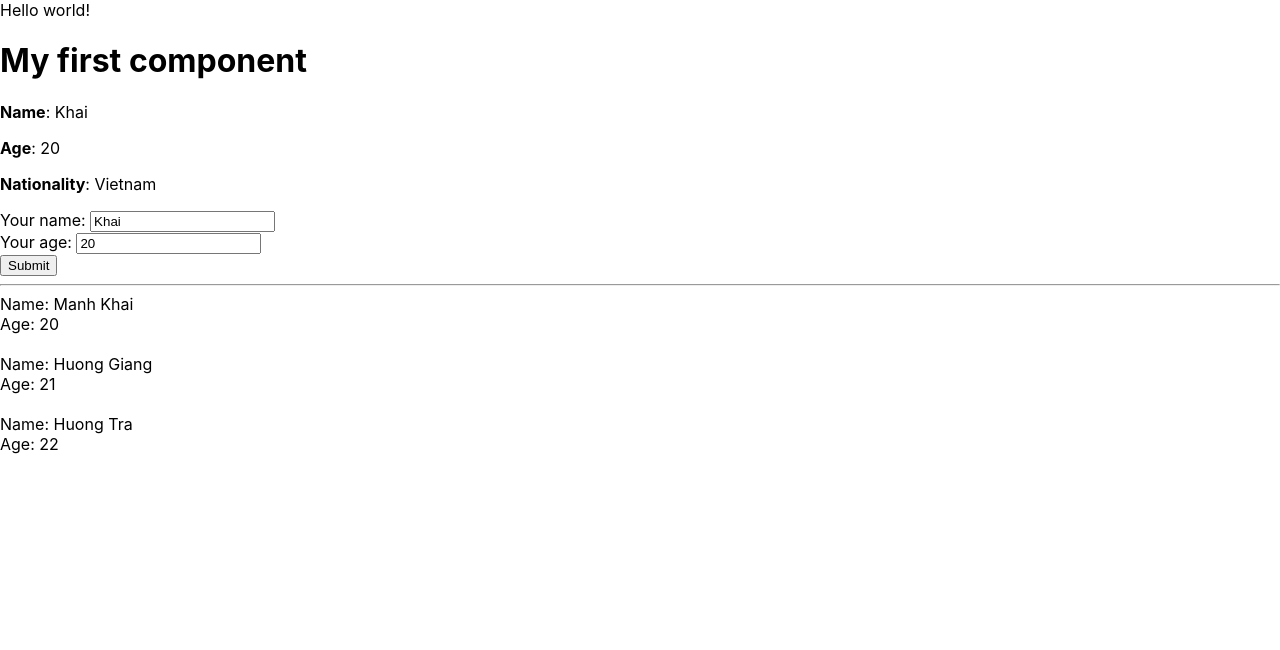
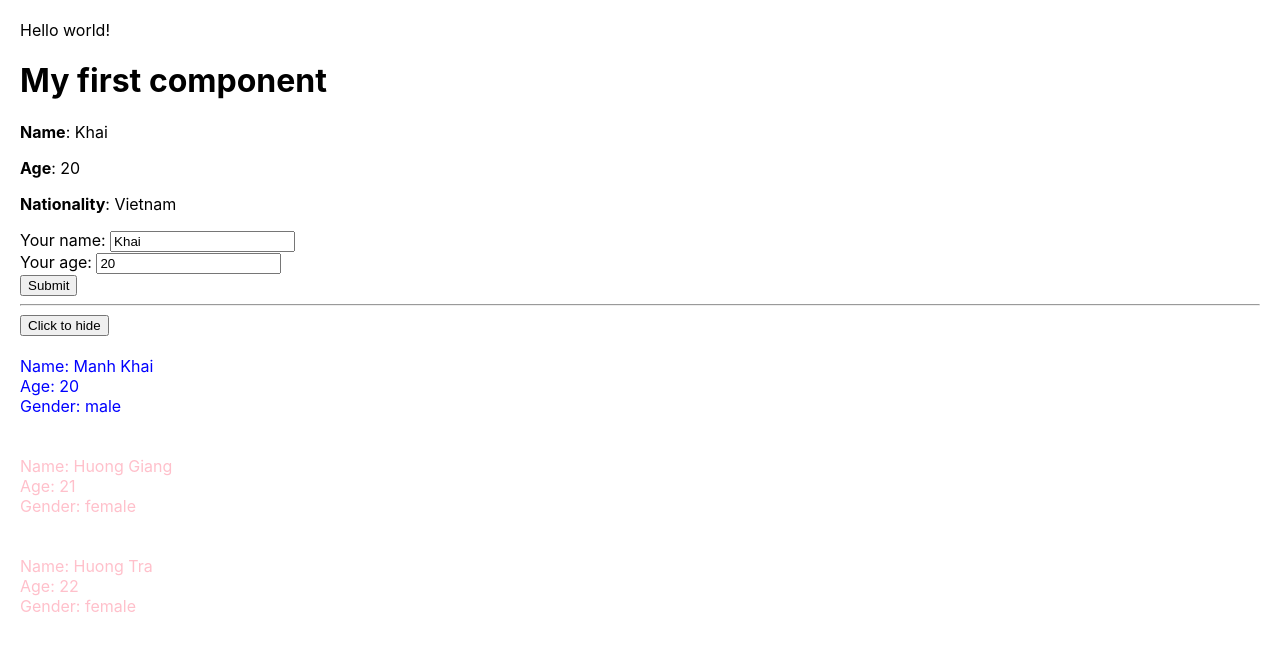
Before and after one commit to Mkhai205/react-hook, a React (Create React App) app: page / in a window 1280 px wide. Shown: the top 650 px of the page. Built offline with nearby package versions, Linux system fonts and the light colour scheme.

Commit message:
conditional output

```diff
--- a/src/App.css
+++ b/src/App.css
@@ -1,5 +1,16 @@
+.blue {
+  color: blue;
+}
+
+.pink {
+  color: pink;
+}
+
+
+/*  */
 body {
   margin: 0;
+  padding: 20px;
   font-family: -apple-system, BlinkMacSystemFont, 'Segoe UI', 'Roboto', 'Oxygen',
     'Ubuntu', 'Cantarell', 'Fira Sans', 'Droid Sans', 'Helvetica Neue',
     sans-serif;
--- a/src/components/DisplayInfor.js
+++ b/src/components/DisplayInfor.js
@@ -1,6 +1,17 @@
 import React from 'react';
 
 class DisplayInfor extends React.Component {
+
+    state = {
+        isShowListUser: true,
+    }
+
+    handleShowHide() {
+        this.setState({
+            isShowListUser: !this.state.isShowListUser
+        });
+    }
+
     render() {
         // props => properties
         // props => read-only
@@ -9,19 +20,31 @@ class DisplayInfor extends React.Component {
         // destructuring array/object
         const { listUser } = this.props;
         // console.log(listUser);
+        console.table(listUser);
 
         return (
             <div>
+                <div>
+                    <button onClick={() => { this.handleShowHide() }}>
+                        {this.state.isShowListUser ? 'Click to hide' : 'Click to show'}
+                    </button>
+                </div>
+                {this.state.isShowListUser &&
+                    <div>
                         {listUser.map((user, index) => {
-                    console.log(index);
+                            // console.log(index);
                             return (
-                        <div key={user.id}>
+                                <div key={user.id} className={user.gender === 'male' ? 'blue' : 'pink'}>
+                                    <br />
                                     <div>Name: {user.name}</div>
                                     <div>Age: {user.age}</div>
+                                    <div>Gender: {user.gender}</div>
                                     <br />
                                 </div>
                             )
                         })}
+                    </div>
+                }
             </div>
         )
     }
--- a/src/components/MyComponent.js
+++ b/src/components/MyComponent.js
@@ -6,9 +6,9 @@ class MyComponent extends React.Component {
 
     state = {
         listUser: [
-            {id: 1, name: 'Manh Khai', age: 20},
-            {id: 2, name: 'Huong Giang', age: 21},
-            {id: 3, name: 'Huong Tra', age: 22},
+            {id: 1, name: 'Manh Khai', age: 20, gender: 'male'},
+            {id: 2, name: 'Huong Giang', age: 21, gender: 'female'},
+            {id: 3, name: 'Huong Tra', age: 22, gender: 'female'},
         ]
     }
 
--- a/src/index.js
+++ b/src/index.js
@@ -8,9 +8,12 @@ import store from './redux/store';
 const root = ReactDOM.createRoot(document.getElementById('root'));
 root.render(
   <Provider store={store}>
-    <React.StrictMode>
-      <App />
-    </React.StrictMode>
+    {/* // StrictMode is a tool for highlighting potential problems in an application.
+    // Like Fragment, StrictMode does not render any visible UI.
+    // It activates additional checks and warnings for its descendants. */}
+    {/* <React.StrictMode> */}
+    <App />
+    {/* </React.StrictMode> */}
   </Provider>
 );
 
```
Lines whose indentation alone changed are shown as unchanged.
